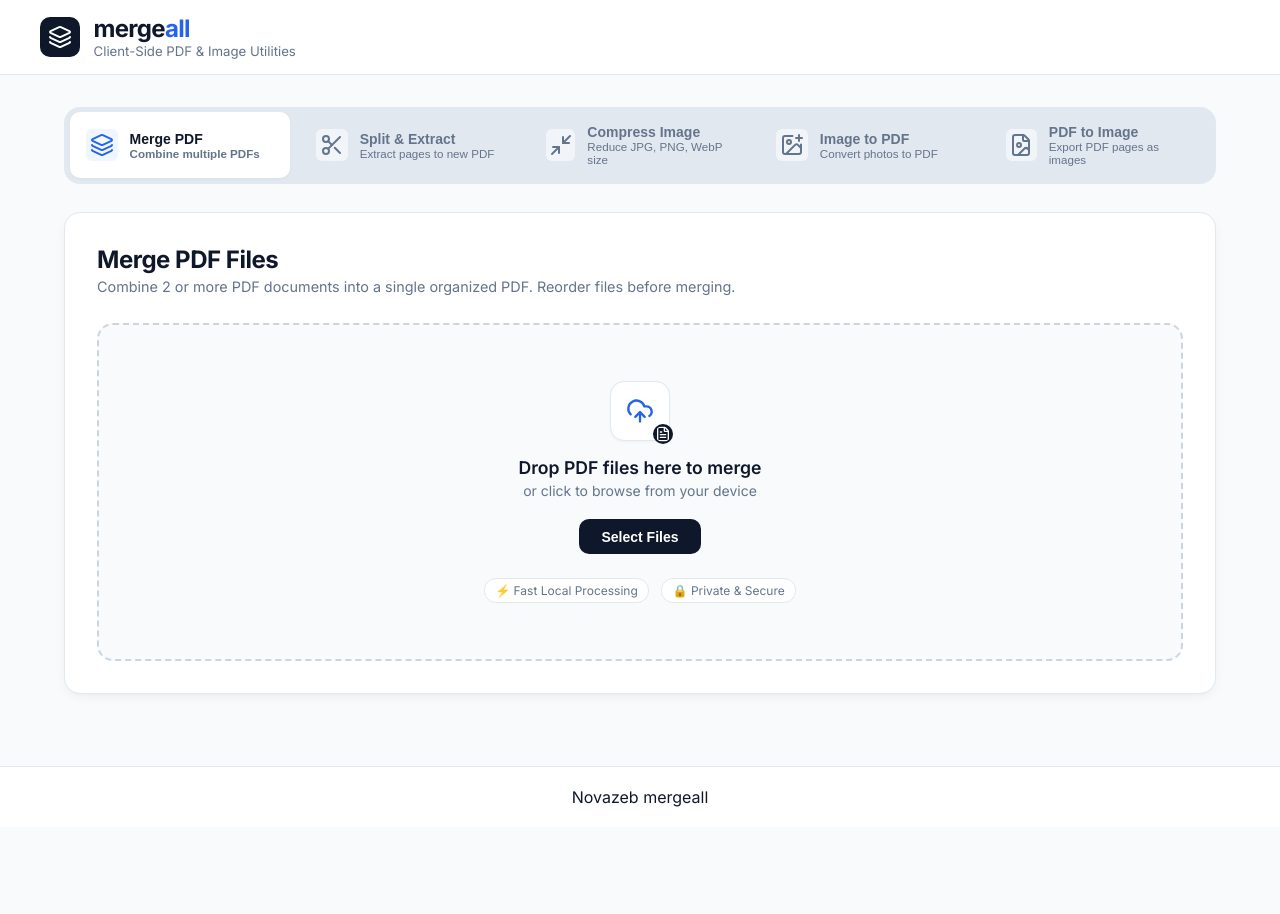
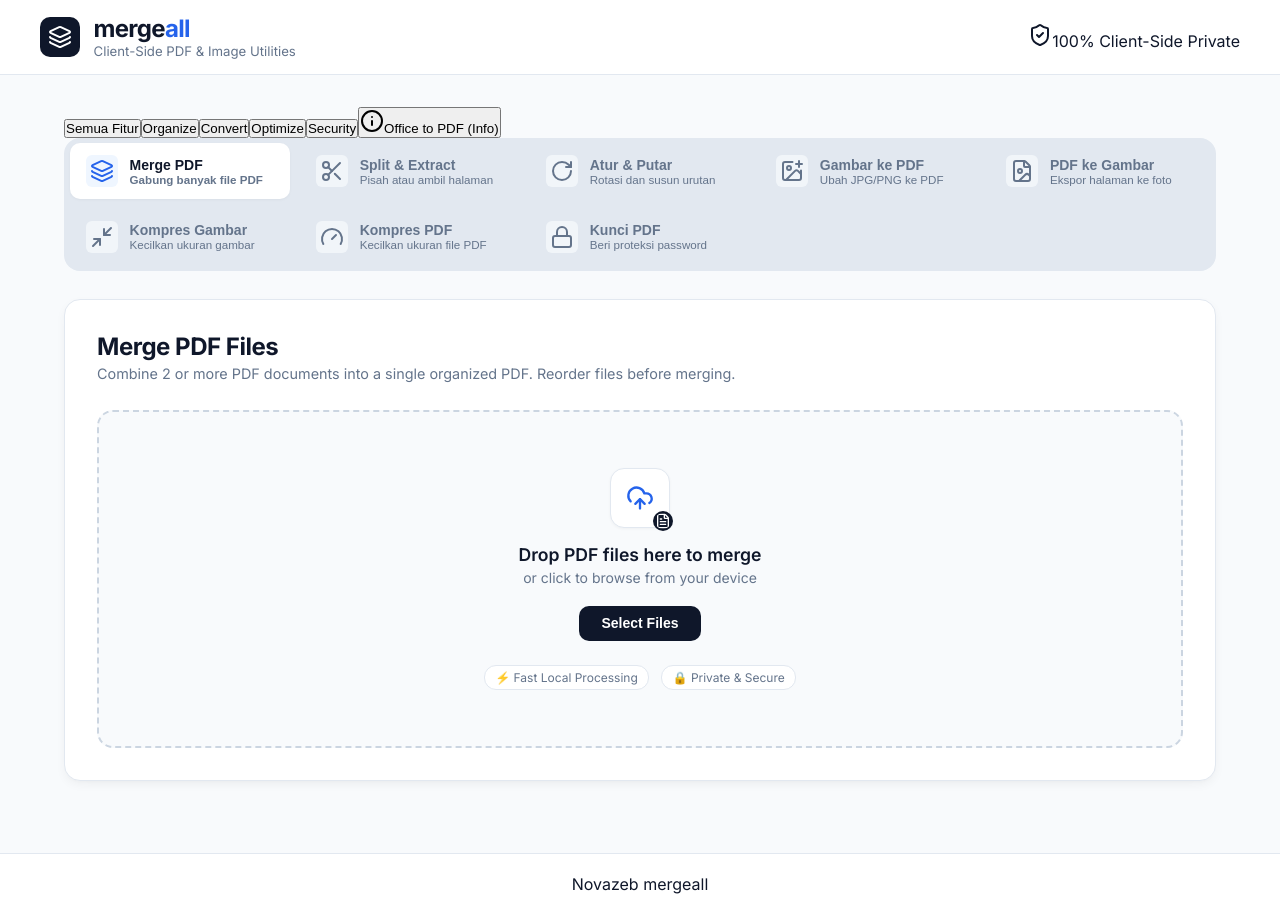
Before and after one commit to Novazeb/mergeall, a React (Vite) app: page / in a window 1280 px wide. Before the commit the page ends 827 px from the top, so only its background shows below. Built offline with nearby package versions, Linux system fonts and the light colour scheme.

Commit message:
refactor: categorize navigation tabs, optimize context callbacks, and clean unused imports

```diff
--- a/src/components/Header.jsx
+++ b/src/components/Header.jsx
@@ -1,11 +1,11 @@
 import React from 'react';
-import { Layers, Sparkles } from 'lucide-react';
+import { Layers } from 'lucide-react';
 import PrivacyBadge from './PrivacyBadge';
 
 export default function Header() {
   return (
     <header className="header-container">
-      <div className="header-content">
+      <div className="header-content flex items-center justify-between">
         <div className="logo-group">
           <div className="logo-icon-wrapper">
             <Layers className="w-5 h-5 text-white" />
@@ -17,6 +17,7 @@ export default function Header() {
             <p className="logo-tagline">Client-Side PDF & Image Utilities</p>
           </div>
         </div>
+        <PrivacyBadge compact={true} />
       </div>
     </header>
   );
--- a/src/components/NavigationTabs.jsx
+++ b/src/components/NavigationTabs.jsx
@@ -1,19 +1,86 @@
-import React from 'react';
-import { Layers, Scissors, Minimize2, ImagePlus, FileImage } from 'lucide-react';
+import React, { useState } from 'react';
+import {
+  Layers,
+  Scissors,
+  RotateCw,
+  Minimize2,
+  Gauge,
+  ImagePlus,
+  FileImage,
+  Lock,
+  Info,
+  X,
+  ShieldCheck
+} from 'lucide-react';
 
-export const TABS = [
-  { id: 'merge', label: 'Merge PDF', icon: Layers, desc: 'Combine multiple PDFs' },
-  { id: 'split', label: 'Split & Extract', icon: Scissors, desc: 'Extract pages to new PDF' },
-  { id: 'compress', label: 'Compress Image', icon: Minimize2, desc: 'Reduce JPG, PNG, WebP size' },
-  { id: 'img2pdf', label: 'Image to PDF', icon: ImagePlus, desc: 'Convert photos to PDF' },
-  { id: 'pdf2img', label: 'PDF to Image', icon: FileImage, desc: 'Export PDF pages as images' },
+const CATEGORIES = [
+  { id: 'all', label: 'Semua Fitur' },
+  { id: 'organize', label: 'Organize' },
+  { id: 'convert', label: 'Convert' },
+  { id: 'optimize', label: 'Optimize' },
+  { id: 'security', label: 'Security' },
+  { id: 'office', label: 'Office to PDF (Info)' },
+];
+
+const TABS = [
+  { id: 'merge', label: 'Merge PDF', icon: Layers, desc: 'Gabung banyak file PDF', category: 'organize' },
+  { id: 'split', label: 'Split & Extract', icon: Scissors, desc: 'Pisah atau ambil halaman', category: 'organize' },
+  { id: 'organize', label: 'Atur & Putar', icon: RotateCw, desc: 'Rotasi dan susun urutan', category: 'organize' },
+  { id: 'img2pdf', label: 'Gambar ke PDF', icon: ImagePlus, desc: 'Ubah JPG/PNG ke PDF', category: 'convert' },
+  { id: 'pdf2img', label: 'PDF ke Gambar', icon: FileImage, desc: 'Ekspor halaman ke foto', category: 'convert' },
+  { id: 'compress', label: 'Kompres Gambar', icon: Minimize2, desc: 'Kecilkan ukuran gambar', category: 'optimize' },
+  { id: 'compresspdf', label: 'Kompres PDF', icon: Gauge, desc: 'Kecilkan ukuran file PDF', category: 'optimize' },
+  { id: 'protect', label: 'Kunci PDF', icon: Lock, desc: 'Beri proteksi password', category: 'security' },
 ];
 
 export default function NavigationTabs({ activeTab, setActiveTab }) {
+  const [selectedCategory, setSelectedCategory] = useState('all');
+  const [showOfficeModal, setShowOfficeModal] = useState(false);
+
+  const handleCategoryClick = (catId) => {
+    if (catId === 'office') {
+      setShowOfficeModal(true);
+      return;
+    }
+
+    setSelectedCategory(catId);
+    if (catId !== 'all') {
+      const tabsInCat = TABS.filter(t => t.category === catId);
+      const isCurrentInCat = tabsInCat.some(t => t.id === activeTab);
+      if (!isCurrentInCat && tabsInCat.length > 0) {
+        setActiveTab(tabsInCat[0].id);
+      }
+    }
+  };
+
+  const filteredTabs = selectedCategory === 'all'
+    ? TABS
+    : TABS.filter(tab => tab.category === selectedCategory);
+
   return (
     <nav className="nav-tabs-wrapper">
+      {/* Category Chips Bar */}
+      <div className="category-filter-bar">
+        {CATEGORIES.map((cat) => {
+          const isActive = selectedCategory === cat.id;
+          const isOffice = cat.id === 'office';
+          return (
+            <button
+              key={cat.id}
+              type="button"
+              onClick={() => handleCategoryClick(cat.id)}
+              className={`category-chip ${isActive ? 'active' : ''} ${isOffice ? 'border-dashed text-indigo-600' : ''}`}
+            >
+              {isOffice && <Info className="w-3.5 h-3.5 text-indigo-600" />}
+              <span>{cat.label}</span>
+            </button>
+          );
+        })}
+      </div>
+
+      {/* Tabs Grid */}
       <div className="nav-tabs-list">
-        {TABS.map((tab) => {
+        {filteredTabs.map((tab) => {
           const Icon = tab.icon;
           const isActive = activeTab === tab.id;
           return (
@@ -23,17 +90,61 @@ export default function NavigationTabs({ activeTab, setActiveTab }) {
               className={`nav-tab-button ${isActive ? 'active' : ''}`}
             >
               <div className="nav-tab-icon">
-                <Icon className="w-5 h-5" />
+                <Icon className="w-4 h-4" />
               </div>
               <div className="nav-tab-text">
                 <span className="nav-tab-title">{tab.label}</span>
                 <span className="nav-tab-desc">{tab.desc}</span>
               </div>
-              {isActive && <div className="active-tab-glow" />}
             </button>
           );
         })}
       </div>
+
+      {/* Office Limitation Modal */}
+      {showOfficeModal && (
+        <div className="modal-backdrop">
+          <div className="modal-card">
+            <div className="flex items-center justify-between pb-3 border-b border-slate-200">
+              <div className="flex items-center gap-2">
+                <ShieldCheck className="w-5 h-5 text-emerald-600" />
+                <h3 className="text-base font-bold text-slate-900">Tentang Konversi Dokumen Office</h3>
+              </div>
+              <button
+                onClick={() => setShowOfficeModal(false)}
+                className="btn-icon"
+                style={{ width: '28px', height: '28px' }}
+              >
+                <X className="w-4 h-4 text-slate-500" />
+              </button>
+            </div>
+
+            <div className="py-4 flex flex-col gap-3 text-xs text-slate-600 leading-relaxed">
+              <p className="font-semibold text-slate-800 text-sm">
+                Mengapa tidak ada konversi PDF ke Word / Excel / PowerPoint?
+              </p>
+              <p>
+                <strong>MergeAll</strong> menjaga <strong>100% Privasi di Browser</strong>. Seluruh proses dokumen berjalan di memori lokal laptop/HP Anda, tanpa pernah diunggah ke server mana pun.
+              </p>
+              <p>
+                Konversi format biner Microsoft Office (DOCX, XLSX, PPTX) membutuhkan server backend eksternal yang menjalankan LibreOffice atau API cloud pihak ketiga. Mengirim file ke server luar berisiko membocorkan data pribadi atau kerahasiaan berkas Anda.
+              </p>
+              <div className="p-3 bg-slate-50 border border-slate-200 rounded-md text-slate-700">
+                <strong>Tips:</strong> Untuk membuat PDF dari Word, Excel, atau PPT, cukup buka file di aplikasi Microsoft Office atau Google Docs, lalu pilih menu <strong>File &rarr; Simpan Sebagai PDF / Unduh PDF</strong>.
+              </div>
+            </div>
+
+            <div className="pt-2 flex justify-end">
+              <button
+                onClick={() => setShowOfficeModal(false)}
+                className="btn-primary"
+              >
+                Tutup Informasi
+              </button>
+            </div>
+          </div>
+        </div>
+      )}
     </nav>
   );
 }
--- a/src/context/ToastContext.jsx
+++ b/src/context/ToastContext.jsx
@@ -5,6 +5,10 @@ const ToastContext = createContext(null);
 
 export function ToastProvider({ children }) {
   const [toasts, setToasts] = useState([]);
+
+  const removeToast = useCallback((id) => {
+    setToasts((prev) => prev.filter((t) => t.id !== id));
+  }, []);
 
   const showToast = useCallback((message, type = 'info', duration = 4000) => {
     const id = Date.now() + Math.random().toString();
@@ -15,11 +19,7 @@ export function ToastProvider({ children }) {
     setTimeout(() => {
       removeToast(id);
     }, duration);
-  }, []);
-
-  const removeToast = useCallback((id) => {
-    setToasts((prev) => prev.filter((t) => t.id !== id));
-  }, []);
+  }, [removeToast]);
 
   return (
     <ToastContext.Provider value={{ showToast }}>
--- a/src/tools/CompressImageTool.jsx
+++ b/src/tools/CompressImageTool.jsx
@@ -1,5 +1,5 @@
 import React, { useState } from 'react';
-import { Download, Minimize2, Trash2, Plus, Sparkles, Image as ImageIcon, ArrowRight, Check, Eye } from 'lucide-react';
+import { Download, Minimize2, Trash2, Plus, ArrowRight, Eye } from 'lucide-react';
 import confetti from 'canvas-confetti';
 import Dropzone from '../components/Dropzone';
 import ProgressBar from '../components/ProgressBar';
@@ -42,7 +42,7 @@ export default function CompressImageTool() {
           compressedResult: null,
           isProcessingItem: false
         });
-      } catch (err) {
+      } catch {
         showToast(`Could not load image ${file.name}`, 'error');
       }
     }
--- a/src/tools/ImageToPdfTool.jsx
+++ b/src/tools/ImageToPdfTool.jsx
@@ -1,5 +1,5 @@
 import React, { useState } from 'react';
-import { ArrowUp, ArrowDown, Download, ImagePlus, Plus, RefreshCw, Trash2, Check, FileText } from 'lucide-react';
+import { ArrowUp, ArrowDown, Download, ImagePlus, Plus, RefreshCw, Trash2, Check } from 'lucide-react';
 import confetti from 'canvas-confetti';
 import Dropzone from '../components/Dropzone';
 import ProgressBar from '../components/ProgressBar';
@@ -42,7 +42,7 @@ export default function ImageToPdfTool() {
           previewUrl: meta.previewUrl,
           dimensions: `${meta.width} × ${meta.height}`
         });
-      } catch (e) {
+      } catch {
         showToast(`Could not load image ${file.name}`, 'error');
       }
     }
--- a/src/tools/MergePdfTool.jsx
+++ b/src/tools/MergePdfTool.jsx
@@ -46,7 +46,7 @@ export default function MergePdfTool() {
           pageCount,
           thumbUrl
         });
-      } catch (err) {
+      } catch {
         showToast(`Could not read PDF file "${file.name}"`, 'error');
       }
     }
--- a/src/tools/SplitPdfTool.jsx
+++ b/src/tools/SplitPdfTool.jsx
@@ -1,5 +1,5 @@
-import React, { useState, useEffect } from 'react';
-import { Check, Download, FileArchive, RefreshCw, Scissors, Sparkles, Trash2 } from 'lucide-react';
+import React, { useState } from 'react';
+import { Check, Download, FileArchive, Scissors, Trash2 } from 'lucide-react';
 import confetti from 'canvas-confetti';
 import Dropzone from '../components/Dropzone';
 import ProgressBar from '../components/ProgressBar';
```
